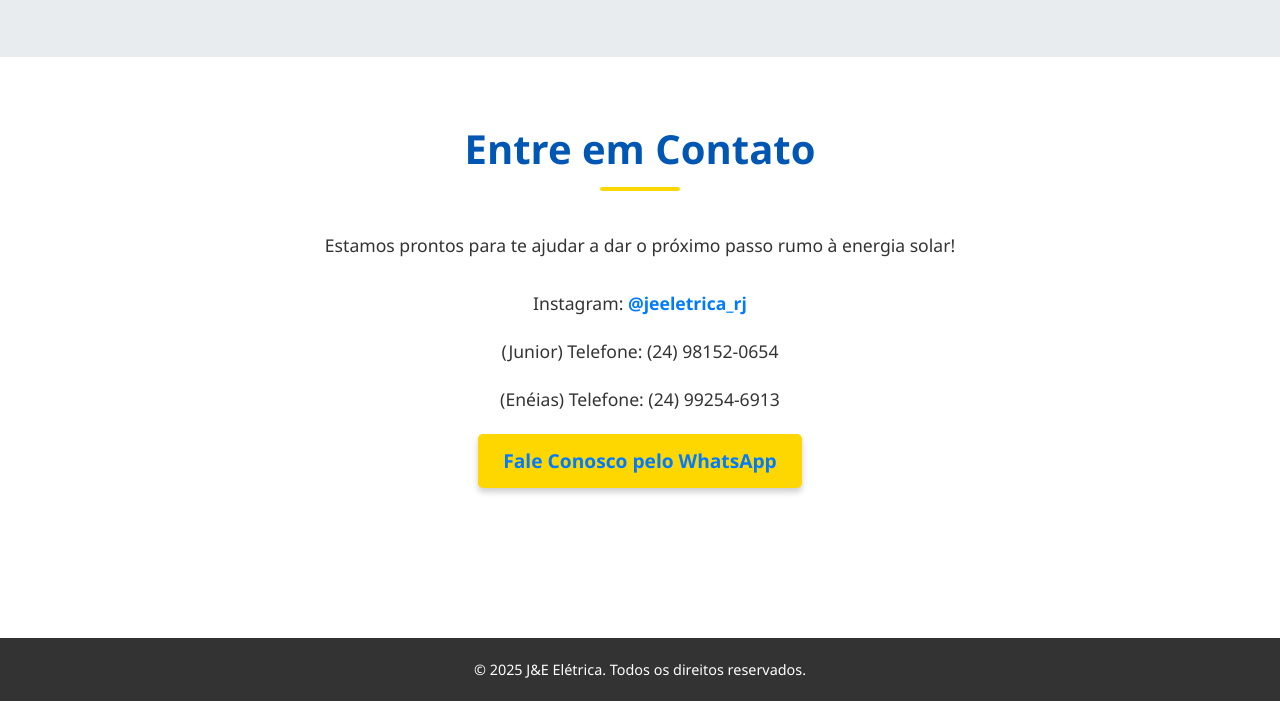
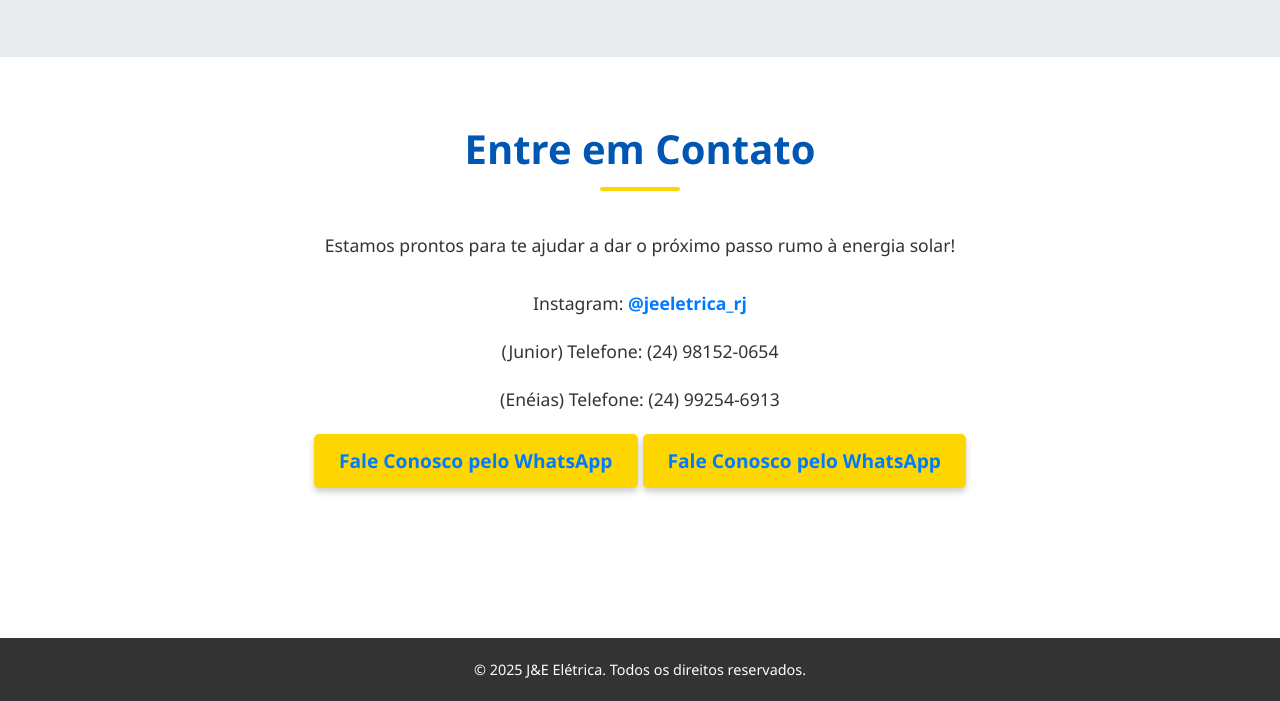
Before and after one commit to Luis-Arthur07/site-solar, a plain HTML site: page index.html in a window 1280 px wide. Shown: the part 1915-2616 px from the top of the page. Drawn offline with Linux system fonts and the light colour scheme.

Commit message:
Update index.html

```diff
--- a/index.html
+++ b/index.html
@@ -84,6 +84,9 @@
                     <a href="https://wa.me/5524981520654?text=Olá!%20Gostaria%20de%20um%20orçamento%20para%20energia%20solar." target="_blank" rel="noopener noreferrer" class="btn whatsapp-btn">
                         Fale Conosco pelo WhatsApp
                     </a>
+                      <a href="https://wa.me/5524992546913?text=Olá!%20Gostaria%20de%20um%20orçamento%20para%20energia%20solar." target="_blank" rel="noopener noreferrer" class="btn whatsapp-btn">
+                        Fale Conosco pelo WhatsApp
+                    </a>
                 </div>
             </div>
         </section>
```
